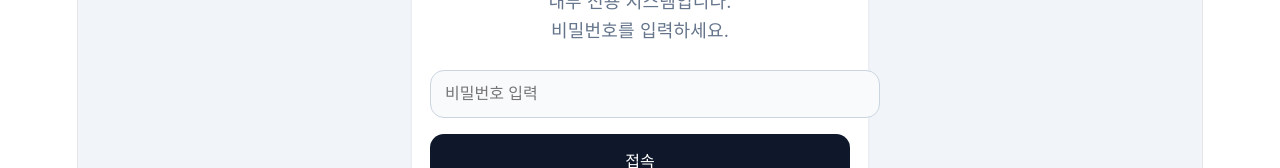
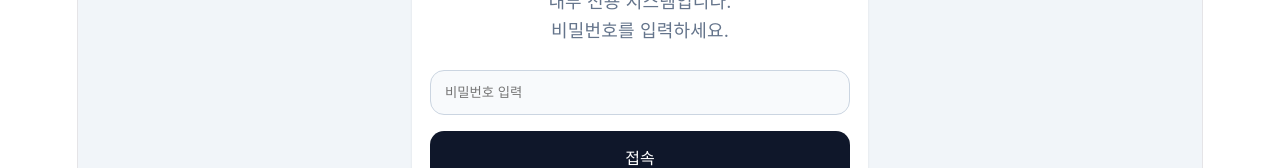
Before and after one commit to jwg1320/chemert-msds, a React (Vite) app: page / in a window 1280 px wide. Shown: the part 233-401 px from the top of the page. Built offline with nearby package versions, Linux system fonts and the light colour scheme.

Commit message:
추가한내용

```diff
--- a/src/App.jsx
+++ b/src/App.jsx
@@ -75,7 +75,8 @@ const [password, setPassword] = useState("");
           value={password}
           onChange={(e) => setPassword(e.target.value)}
           style={{
-            ...styles.input,
+              width: "100%",
+              boxSizing: "border-box",
               background: "#f8fafc",
               border: "1px solid #cbd5e1",
               borderRadius: 14,
@@ -95,6 +96,7 @@ const [password, setPassword] = useState("");
           }}
           style={{
               width: "100%",
+              boxSizing: "border-box",
               background: "#0f172a",
               color: "white",
               border: "none",
```
Lines whose indentation alone changed are shown as unchanged.
